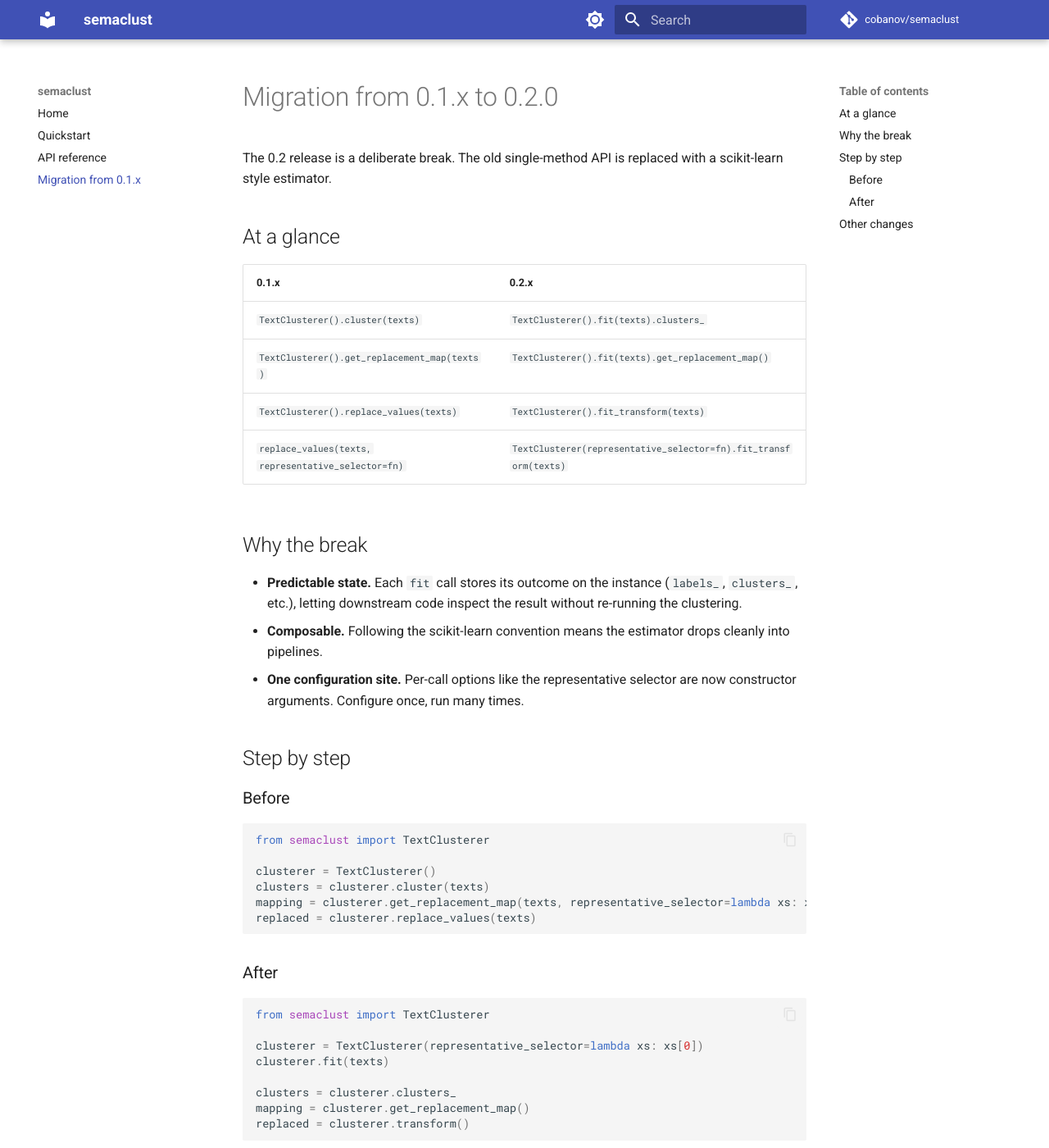
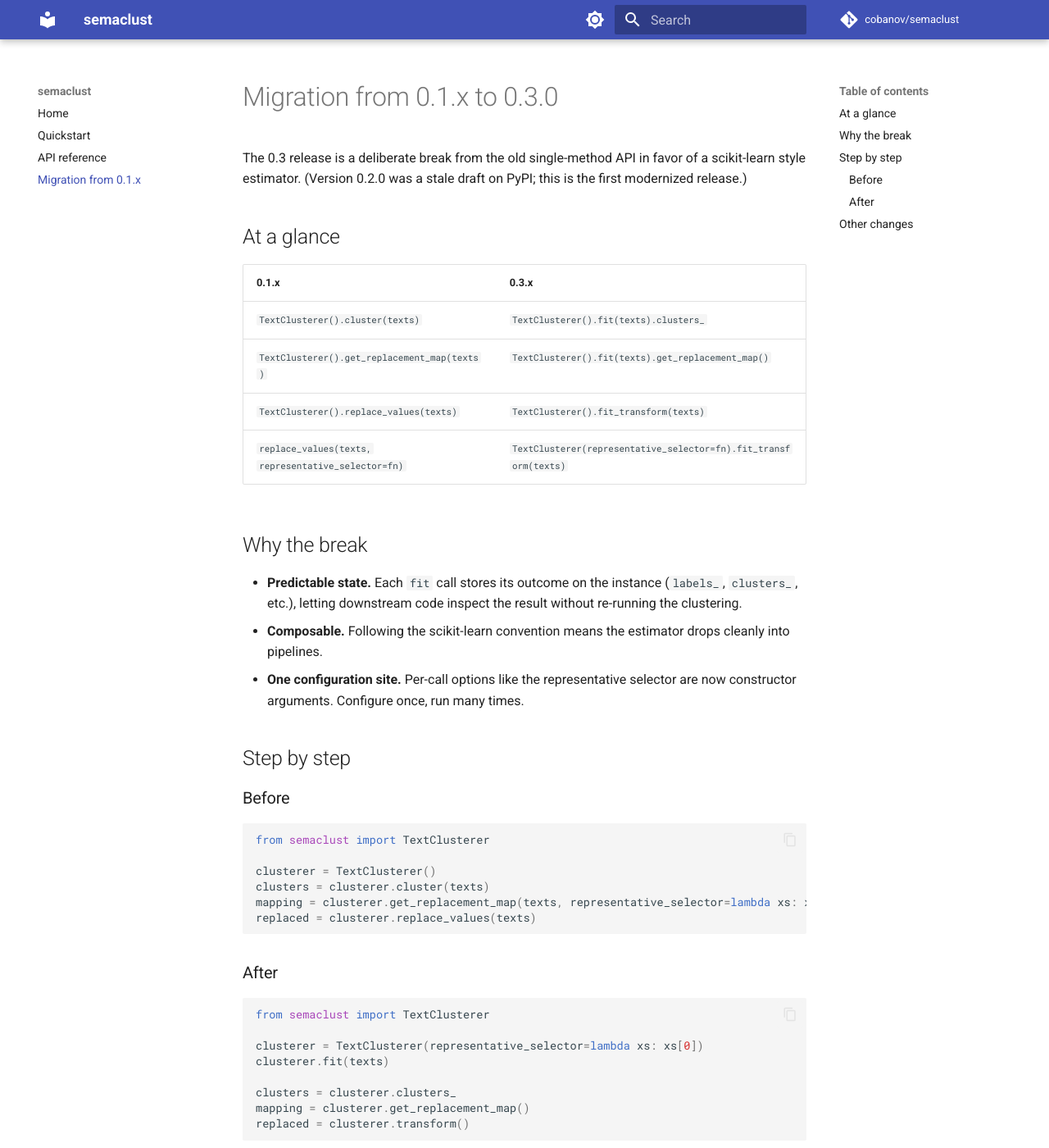
Before and after one commit to cobanov/semaclust, an MkDocs documentation site: the page built from docs/migration.md, in a window 1280 px wide and 1400 px high. Shown: the whole window at 82% size. Built offline with MkDocs 1.6.1 and Material for MkDocs 9.7.7, drawn with Linux system fonts in a browser that asks for light colours; comment, search, counter and statistics services are not loaded; some of the changed text lies outside the part shown.

Commit message:
chore(release): bump version to 0.3.0
A stale 0.2.0 from an earlier draft was already on PyPI, so this
release skips 0.2.0. Updates CHANGELOG, README, and migration guide
to reference 0.3.0 as the modernized API release.

```diff
--- a/docs/migration.md
+++ b/docs/migration.md
@@ -1,11 +1,12 @@
-# Migration from 0.1.x to 0.2.0
+# Migration from 0.1.x to 0.3.0
 
-The 0.2 release is a deliberate break. The old single-method API is replaced
-with a scikit-learn style estimator.
+The 0.3 release is a deliberate break from the old single-method API in
+favor of a scikit-learn style estimator. (Version 0.2.0 was a stale draft on
+PyPI; this is the first modernized release.)
 
 ## At a glance
 
-| 0.1.x | 0.2.x |
+| 0.1.x | 0.3.x |
 |---|---|
 | `TextClusterer().cluster(texts)` | `TextClusterer().fit(texts).clusters_` |
 | `TextClusterer().get_replacement_map(texts)` | `TextClusterer().fit(texts).get_replacement_map()` |
@@ -50,6 +51,7 @@ replaced = clusterer.transform()
 
 ## Other changes
 
+- Skipped 0.2.0, which was an early draft published to PyPI.
 - Minimum Python is now 3.10.
 - Built-in CLI: `semaclust cluster` and `semaclust replace`.
 - The package ships `py.typed` and is mypy strict.
--- a/src/semaclust/_version.py
+++ b/src/semaclust/_version.py
@@ -1 +1 @@
-__version__ = "0.2.0"
+__version__ = "0.3.0"
```
Also changed, not shown: CHANGELOG.md (+4 -1 lines), README.md (+2 -2 lines).
